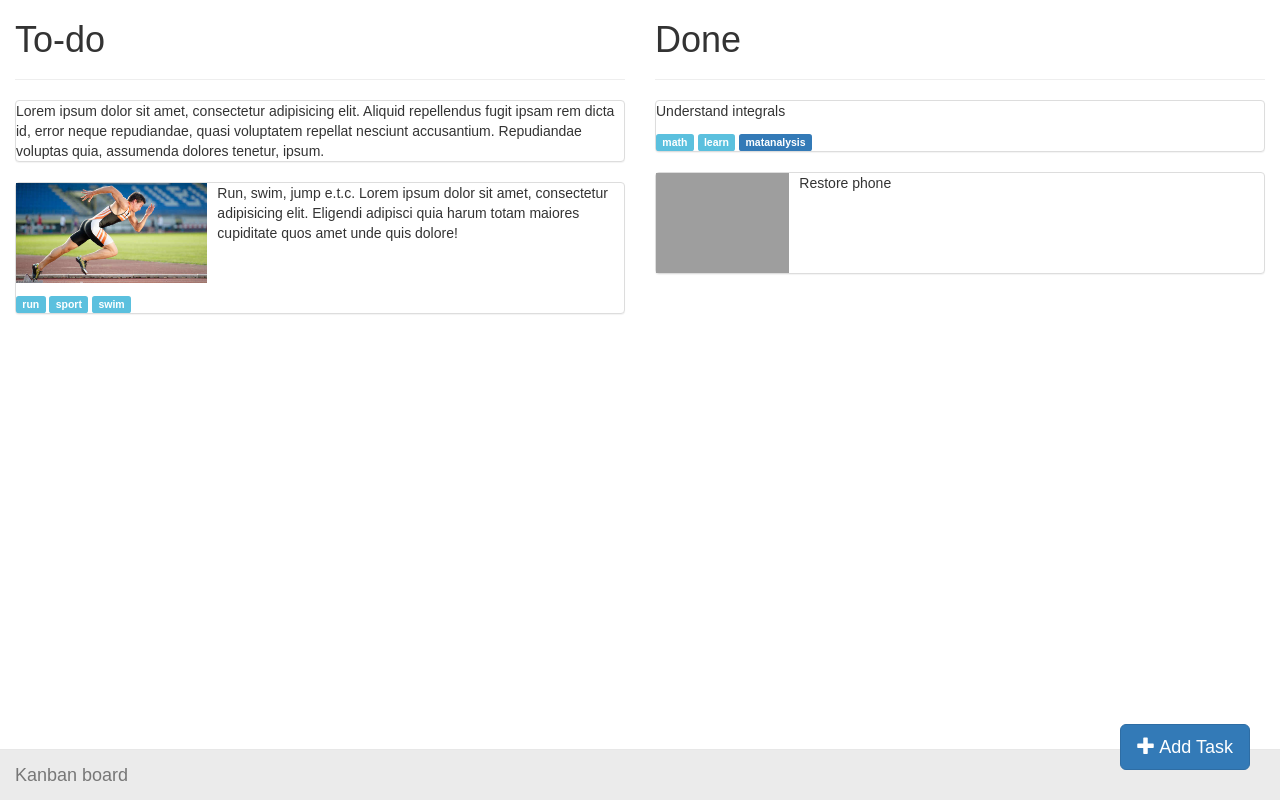
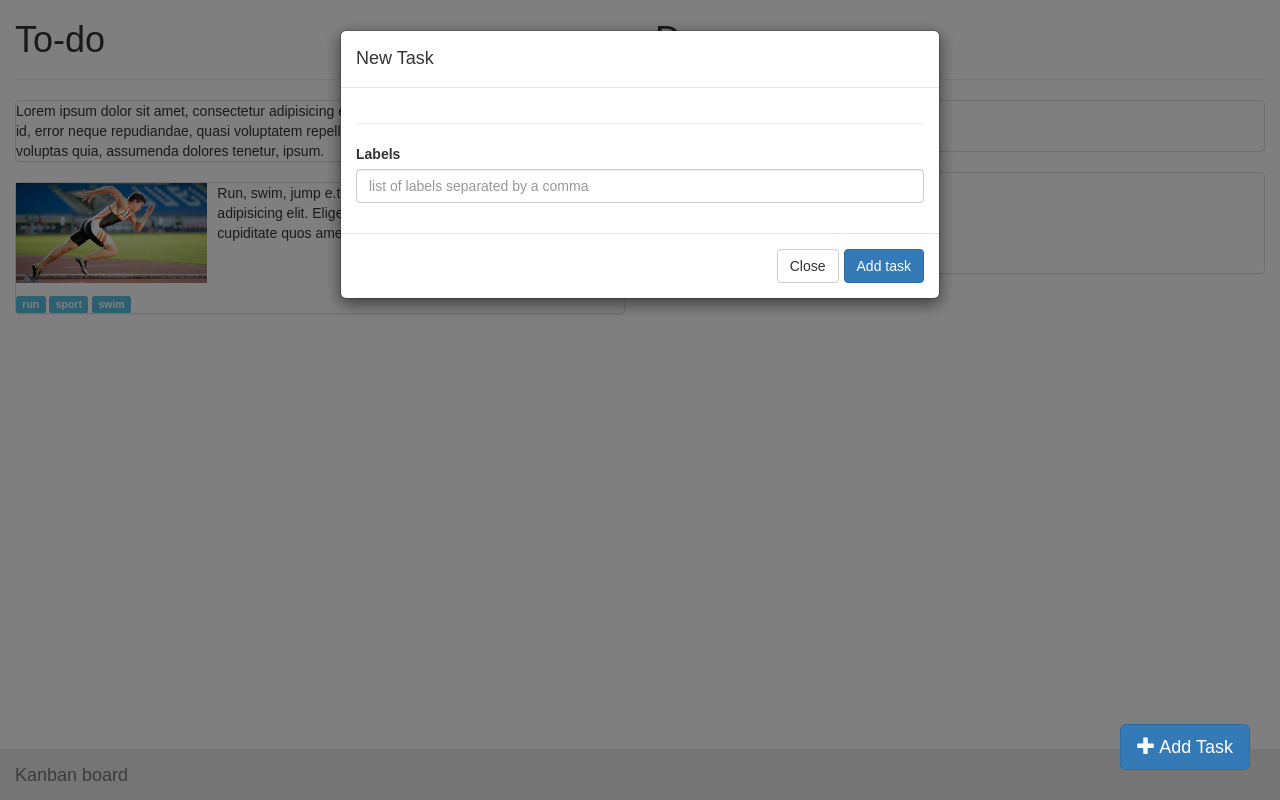
Before and after one commit to i1yas/Kanban-board, a React (Create React App) app: page / in a window 1280 px wide. Built offline with nearby package versions, Linux system fonts and the light colour scheme; grey boxes are pictures that could not be loaded.

Commit message:
Add fields selection in the AddForm

```diff
--- a/src/components/AddForm.jsx
+++ b/src/components/AddForm.jsx
@@ -2,25 +2,39 @@ import React from "react";
 import { Form, FormGroup, FormControl, ControlLabel } from "react-bootstrap";
 
 function AddForm(props) {
+	const allFields = ['title', 'content', 'labels', 'importantLabels'];
+
+	let fields
+	if(props.fields === 'all') fields = allFields;
+	else fields = props.fields;
+
 	return (
 		<Form>
+			{fields.indexOf('title') !== -1 &&
 				<FormGroup controlId="addFormName">
 					<ControlLabel>Title</ControlLabel>
 					<FormControl type="text" />
 				</FormGroup>
+			}
+			{fields.indexOf('content') !== -1 &&
 				<FormGroup controlId="addFormContent">
 					<ControlLabel>Task content</ControlLabel>
 					<FormControl componentClass="textarea" />
 				</FormGroup>
-			<hr />
+			}
+			{(fields.indexOf('labels') !== -1 || fields.indexOf('importantLabels') !== -1) && <hr />}
+			{fields.indexOf('labels') !== -1 &&
 				<FormGroup controlId="addFormLabels">
 					<ControlLabel>Labels</ControlLabel>
 					<FormControl type="text" placeholder="list of labels separated by a comma" />
 				</FormGroup>
+			}
+			{fields.indexOf('importantLabels') !== -1 &&
 				<FormGroup controlId="addFormImportantLabels">
 					<ControlLabel>Important labels</ControlLabel>
 					<FormControl type="text" placeholder="list of labels separated by a comma" />
 				</FormGroup>
+			}
 		</Form>
 	);
 }
--- a/src/components/AddWindow.jsx
+++ b/src/components/AddWindow.jsx
@@ -4,13 +4,13 @@ import AddForm from './AddForm';
 
 function AddWindow(props) {
 	return (
-		<Modal>
+		<Modal show>
 			<Modal.Header>
 				<Modal.Title>New Task</Modal.Title>
 			</Modal.Header>
 
 			<Modal.Body>
-				<AddForm />
+				<AddForm fields={['labels']} />
 			</Modal.Body>
 
 			<Modal.Footer>
```
Lines whose indentation alone changed are shown as unchanged.
